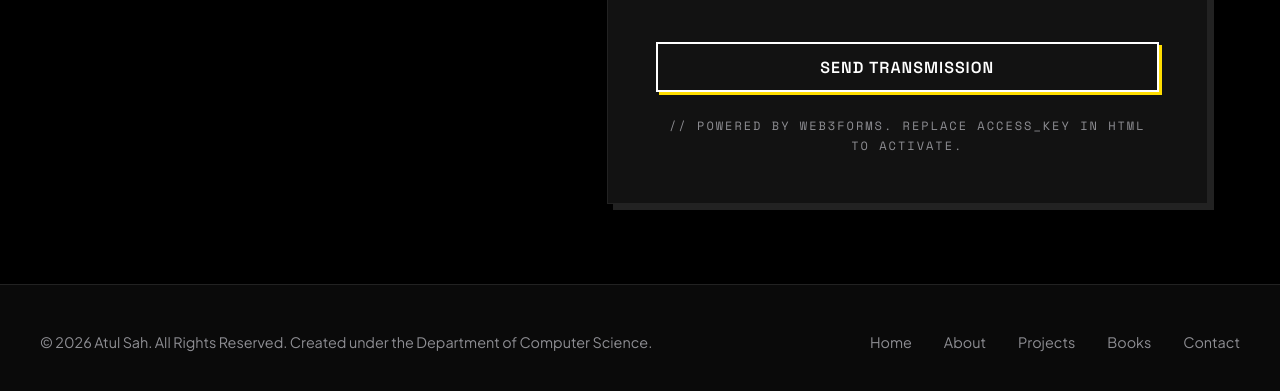
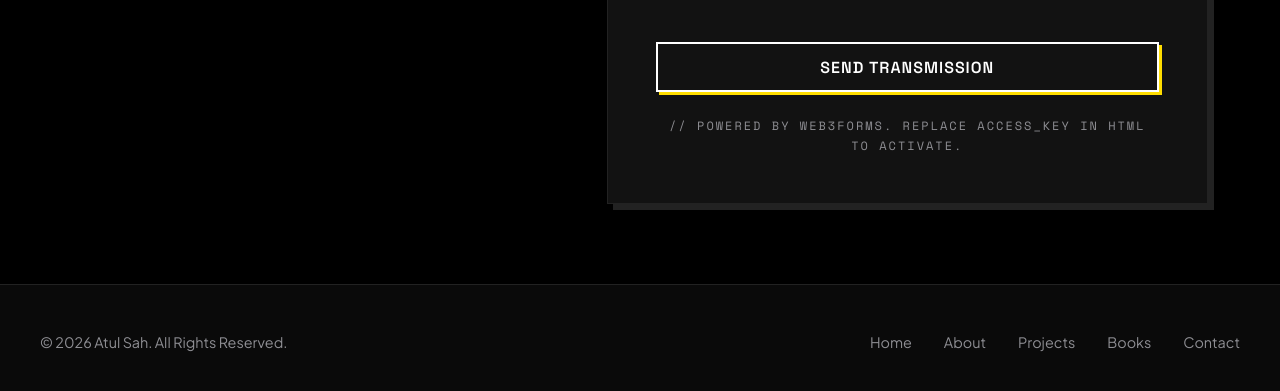
Before and after one commit to RealAtulSah/site, a plain HTML site: page contact.html in a window 1280 px wide. Shown: the part 898-1289 px from the top of the page. Drawn offline with nearby package versions, Linux system fonts and the light colour scheme.

Commit message:
Remove extra text from footer copyright notice

```diff
--- a/contact.html
+++ b/contact.html
@@ -190,7 +190,7 @@
     <footer>
         <div class="footer-container">
             <div class="footer-copy">
-                &copy; 2026 Atul Sah. All Rights Reserved. Created under the Department of Computer Science.
+                &copy; 2026 Atul Sah. All Rights Reserved.
             </div>
             <ul class="footer-links">
                 <li><a href="index.html">Home</a></li>
```
